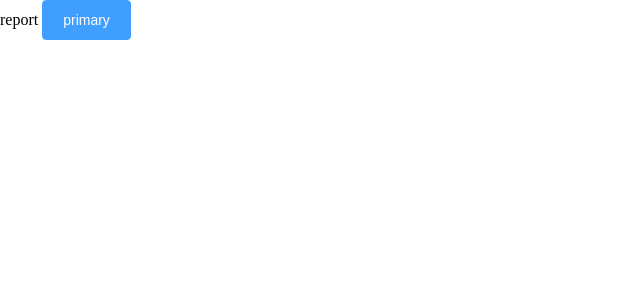
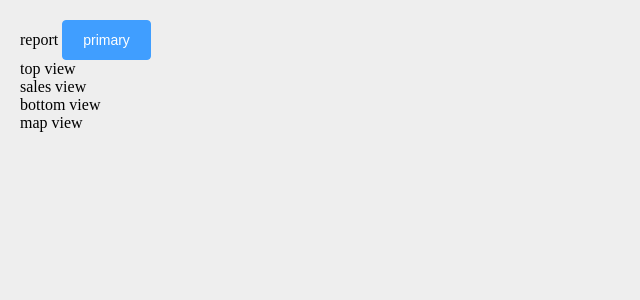
Before and after one commit to Yuan-Desheng/Desktop, a Vue app in the folder imooc-datav-report-dev/: page /#/ in a window 1280 px wide. Shown: the top 300 px of the page, without its empty margins (0-640 px from the left). Built offline with nearby package versions, Linux system fonts and the light colour scheme.

Commit message:
5-05 容器组件初始化

```diff
--- /dev/null
+++ b/imooc-datav-report-dev/src/components/BottomView/index.vue
@@ -0,0 +1,13 @@
+<template>
+  <div>bottom view</div>
+</template>
+
+<script>
+export default {
+  name: "index"
+}
+</script>
+
+<style scoped>
+
+</style>
--- /dev/null
+++ b/imooc-datav-report-dev/src/components/MapView/index.vue
@@ -0,0 +1,13 @@
+<template>
+  <div>map view</div>
+</template>
+
+<script>
+export default {
+  name: "index"
+}
+</script>
+
+<style scoped>
+
+</style>
--- /dev/null
+++ b/imooc-datav-report-dev/src/components/SalesView/index.vue
@@ -0,0 +1,13 @@
+<template>
+  <div>sales view</div>
+</template>
+
+<script>
+export default {
+  name: "index"
+}
+</script>
+
+<style scoped>
+
+</style>
--- /dev/null
+++ b/imooc-datav-report-dev/src/components/TopView/index.vue
@@ -0,0 +1,13 @@
+<template>
+  <div>top view</div>
+</template>
+
+<script>
+export default {
+  name: "index"
+}
+</script>
+
+<style scoped>
+
+</style>
--- a/imooc-datav-report-dev/src/views/HomeView.vue
+++ b/imooc-datav-report-dev/src/views/HomeView.vue
@@ -2,13 +2,35 @@
   <div class="home">
     report
     <el-button type="primary">primary</el-button>
+    <top-view />
+    <sales-view />
+    <bottom-view />
+    <map-view />
   </div>
 </template>
 
 <script>
-// @ is an alias to /src
+import TopView from '@/components/TopView/index.vue'
+import SalesView from '@/components/SalesView/index.vue'
+import BottomView from '@/components/BottomView/index.vue'
+import MapView from '@/components/MapView/index.vue'
 
 export default {
-  name: 'HomeView'
+  name: 'HomeView',
+  components: {
+    TopView,
+    SalesView,
+    BottomView,
+    MapView,
+  }
 }
 </script>
+<style>
+  .home {
+    width: 100%;
+    height: 100%;
+    padding: 20px;
+    background: #eee;
+    box-sizing: border-box;
+  }
+</style>
```
